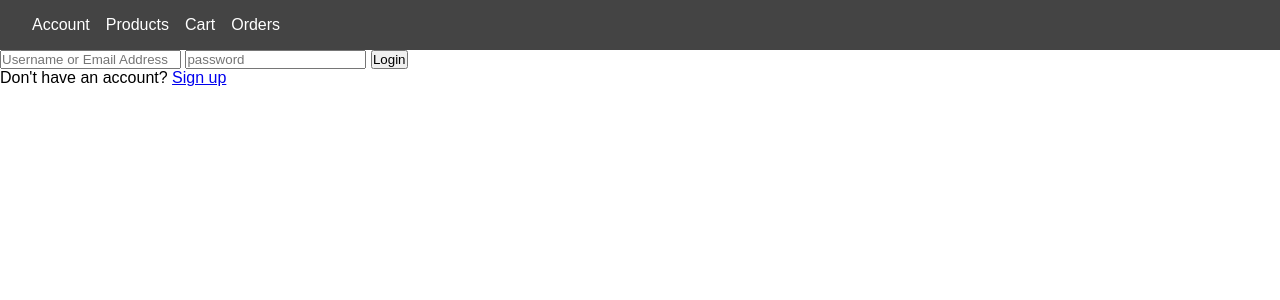
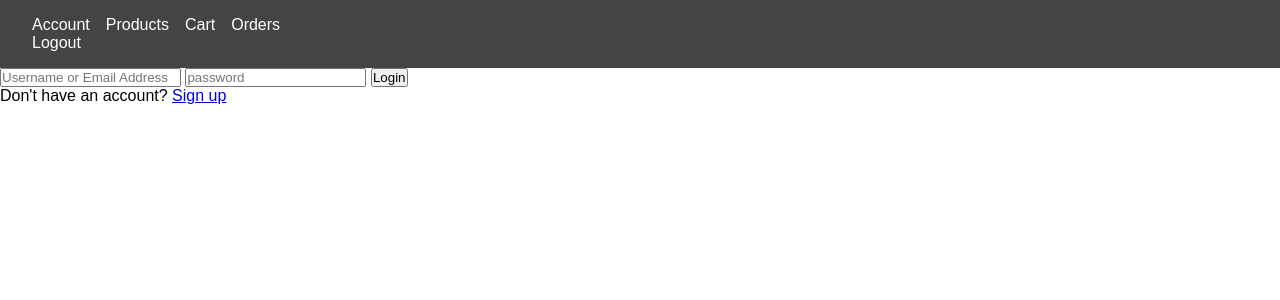
Before and after one commit to 0-ks-0/cset180-fp-ecommerce, a Flask app: page /login/ in a window 1280 px wide. Shown: the top 300 px of the page. Run offline with Flask 3, Linux system fonts and the light colour scheme; parts of the project's set-up code (start-up, migrations or seed data) failed here and were passed over.

Commit message:
Add logout button

```diff
--- a/src/templates/base.html
+++ b/src/templates/base.html
@@ -22,6 +22,10 @@
 						<li><a href="/cart">Cart</a></li>
 						<li><a href="/orders">Orders</a></li>
 					</ul>
+
+					<ul class="navbar_links">
+						<li><a href="/login">Logout</a></li>
+					</ul>
 				</div>
 		</header>
 
```
